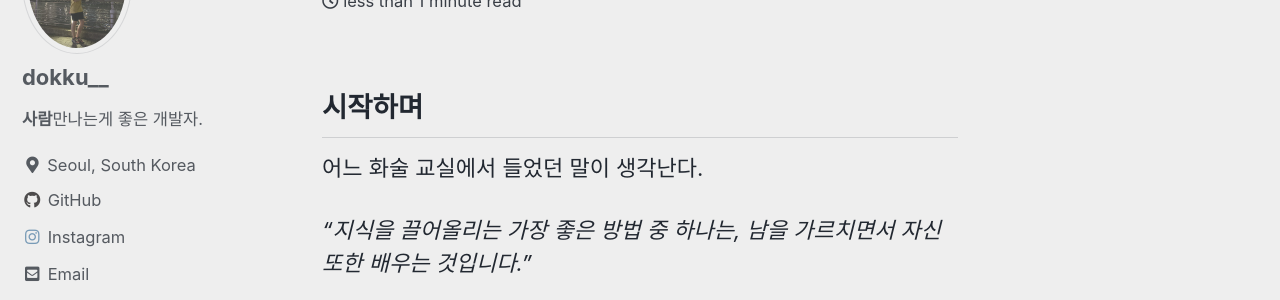
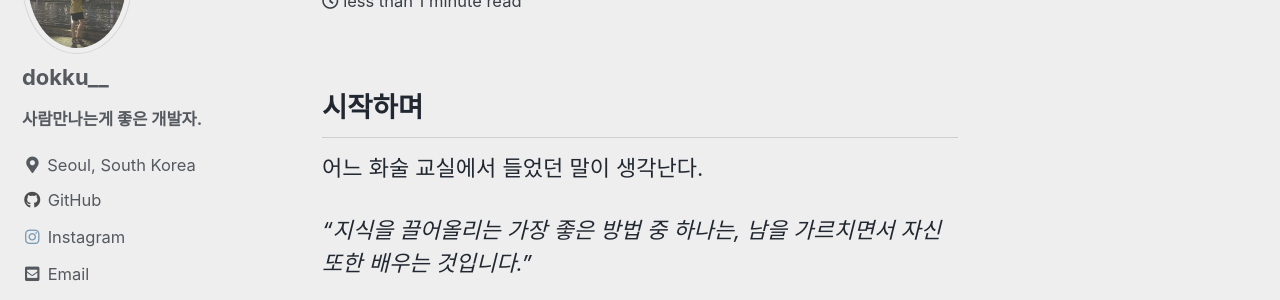
Before and after one commit to lmiz2/lmiz2.github.io, a Jekyll site: the page built from _posts/2020-09-07-2243.md, in a window 1280 px wide. Shown: the part 209-509 px from the top of the page. Built offline with Jekyll 4.4.1, drawn with Linux system fonts in a browser that asks for light colours; cached includes are drawn as plain includes; comment, search, counter and statistics services are not loaded.

```diff
--- a/_config.yml
+++ b/_config.yml
@@ -95,7 +95,7 @@ analytics:
 author:
   name             : "dokku__"
   avatar           : "/assets/img/IMG_0880.jpeg" # path of avatar image, e.g. "/assets/images/bio-photo.jpg"
-  bio              : "**사람**만나는게 좋은 개발자."
+  bio              : "**사람만나는게 좋은 개발자.**"
   location         : "Seoul, South Korea"
   email            : shs3146@gmail.com
   links:
```
